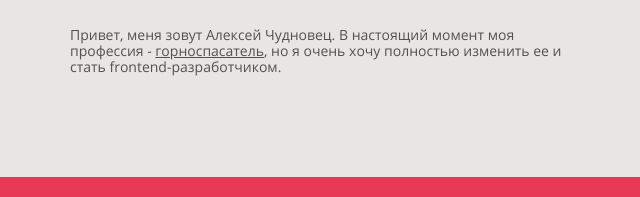
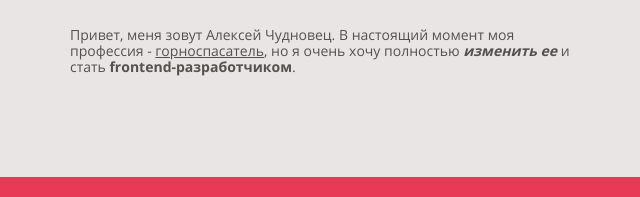
Before and after one commit to Aleksei0575/my-portfolio, a website: page source/index.html in a window 1280 px wide. Shown: the part 538-735 px from the top of the page, 570-1210 px from the left. Drawn offline with nearby package versions, Linux system fonts and the light colour scheme; files that its build step writes are made by us from their sources.

Commit message:
Update index.html

```diff
--- a/source/index.html
+++ b/source/index.html
@@ -30,7 +30,7 @@
               </li>
             </ul>
 
-            <p class="about-me__info-text">Привет, меня зовут Алексей Чудновец. В настоящий момент моя профессия - <a href="https://www.pravda.com.ua/rus/articles/2007/11/19/4427676/">горноспасатель</a>, но я очень хочу полностью изменить ее и стать frontend-разработчиком.</p>
+            <p class="about-me__info-text">Привет, меня зовут Алексей Чудновец. В настоящий момент моя профессия - <a href="https://www.pravda.com.ua/rus/articles/2007/11/19/4427676/">горноспасатель</a>, но я очень хочу полностью <i><b>изменить ее</b></i> и стать <b>frontend-разработчиком</b>.</p>
           </div>
 
         </div>
```
